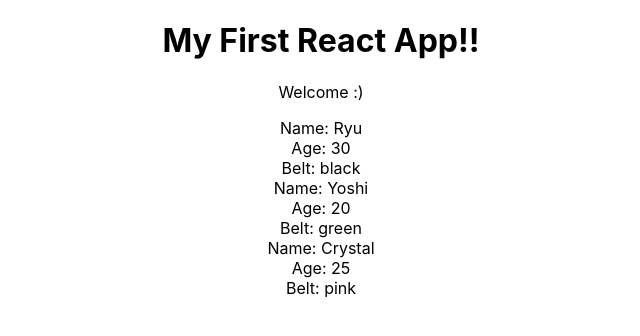
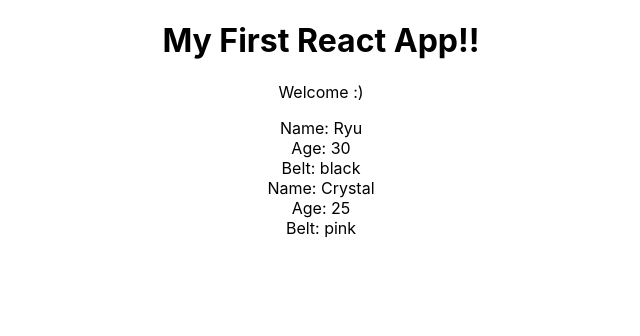
Before and after one commit to larasnr18/learning-react, a React (Create React App) app: page / in a window 1280 px wide. Shown: the top 336 px of the page, without its empty margins (319-959 px from the left). Built offline with nearby package versions, Linux system fonts and the light colour scheme.

Commit message:
conditional output

```diff
--- a/src/Ninjas.js
+++ b/src/Ninjas.js
@@ -1,18 +1,47 @@
 import React from "react";
 
-const Ninjas = (props) => {
+const Ninjas = ({ ninjas }) => {
+  // METHOD 1
   // console.log(this.props);
-  const { ninjas } = props;
-  const ninjasList = ninjas.map((ninjas) => {
+  // const ninjasList = ninjas.map((ninjas) => {
+  //   if (ninjas.age > 20) {
+  //     return (
+  //       <div className="ninja" key={ninjas.id}>
+  //         <div>Name: {ninjas.name}</div>
+  //         <div>Age: {ninjas.age}</div>
+  //         <div>Belt: {ninjas.belt}</div>
+  //       </div>
+  //     );
+  //   } else {
+  //     return null;
+  //   }
+
+  // METHOD 2
+  // const ninjasList = ninjas.map((ninjas) => {
+  //   return ninjas.age>20?(
+  //     <div className="ninja" key={ninjas.id}>
+  //     <div>Name: {ninjas.name}</div>
+  //     <div>Age: {ninjas.age}</div>
+  //     <div>Belt: {ninjas.belt}</div>
+  //     </div>
+  //   ):null
+  // });
+  // return <div className="ninja-list">{ninjasList}</div>;
+
+  // METHOD 3
   return (
+    <div className="ninja-list">
+      {ninjas.map((ninjas) => {
+        return ninjas.age > 20 ? (
           <div className="ninja" key={ninjas.id}>
             <div>Name: {ninjas.name}</div>
             <div>Age: {ninjas.age}</div>
             <div>Belt: {ninjas.belt}</div>
           </div>
+        ) : null;
+      })}
+    </div>
   );
-  });
-  return <div className="ninja-list">{ninjasList}</div>;
 };
 
 export default Ninjas;
```
Lines whose indentation alone changed are shown as unchanged.
